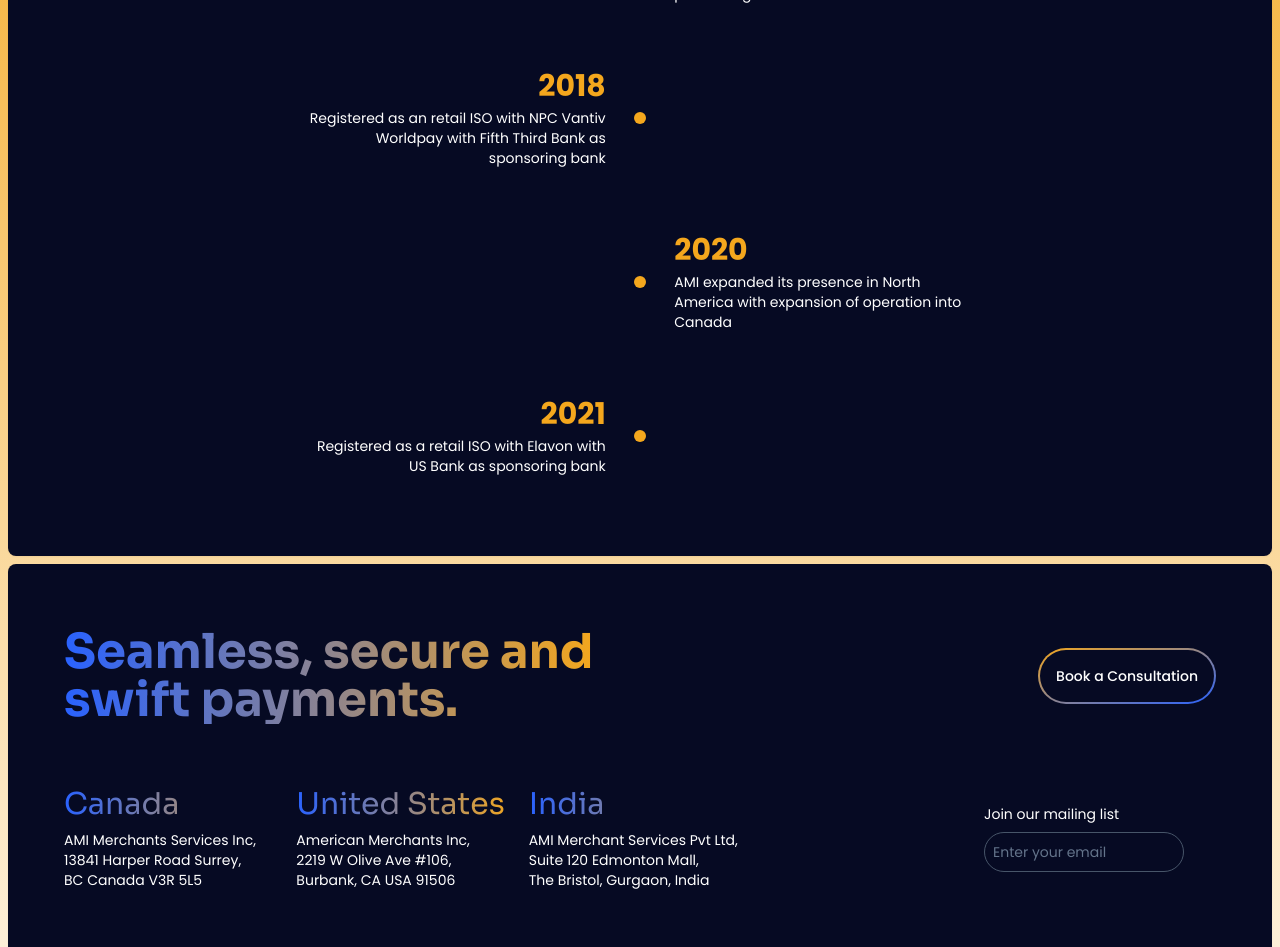
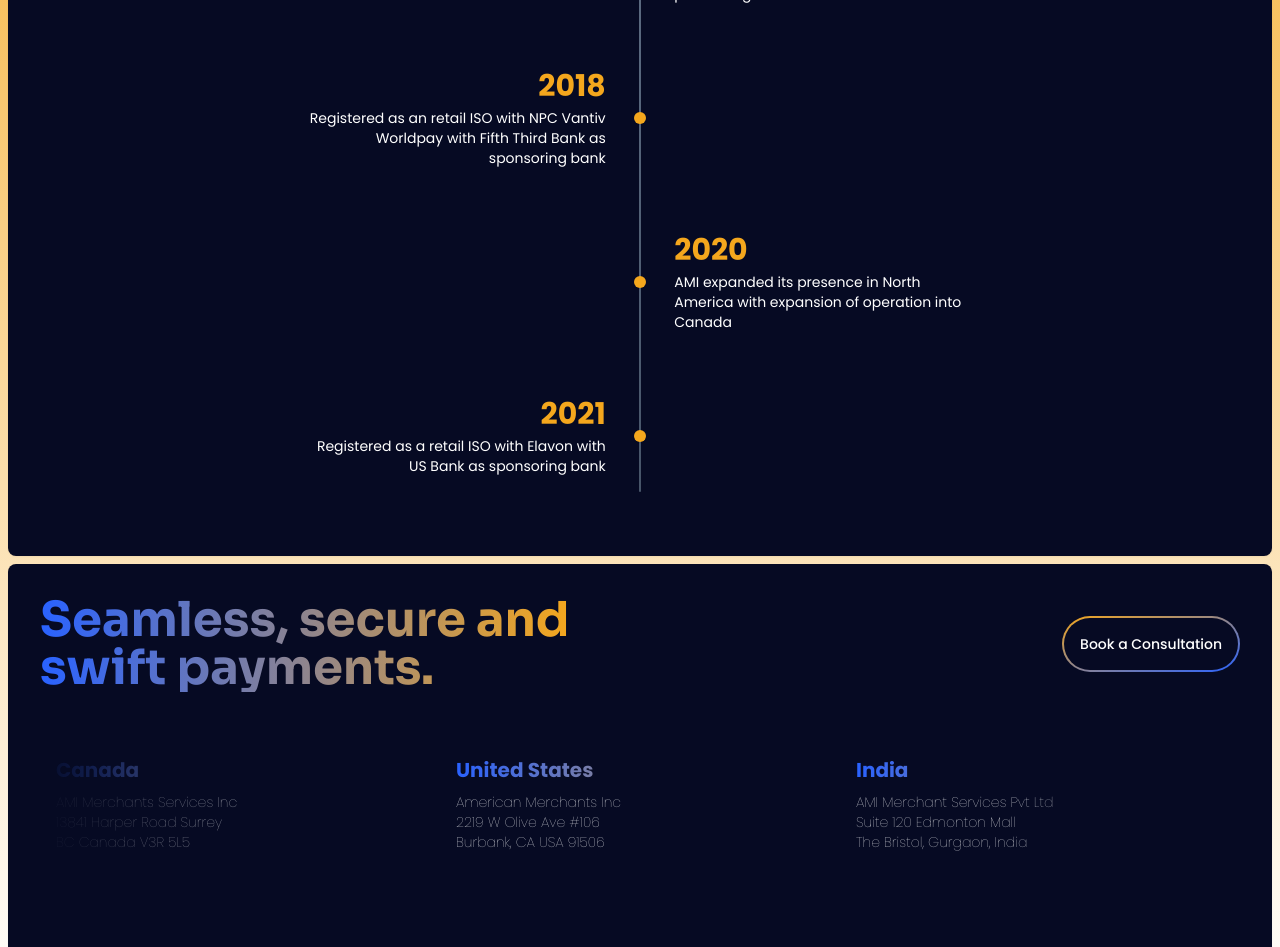
Before and after one commit to thecodizt/labs-ami-web, a Next.js app: page / in a window 1280 px wide. Shown: the part 1848-2795 px from the top of the page. Built offline with nearby package versions, Linux system fonts and the light colour scheme.

Commit message:
UPDATE: Time line and footer

```diff
--- a/components/footer.tsx
+++ b/components/footer.tsx
@@ -31,9 +31,7 @@ const Footer = () => {
 
 	return (
 		<>
-			<MoveUpFadeInSection className="hidden lg:block p-8 bg-PURPLE rounded-lg shadow-sm h-full w-full text-['Poppins'] text-white">
-				{(inView: boolean) => (
-					<MoveUpFadeInSection className="flex flex-col gap-12 px-6 pt-8 w-full h-full justify-between">
+			<MoveUpFadeInSection className="hidden lg:flex flex-col gap-10 p-8 bg-PURPLE rounded-lg shadow-sm h-full w-full text-['Poppins'] text-white">
 				<div className="w-full flex items-center justify-between gap-4 text-3xl font-bold">
 					<MoveUpFadeInSection className="bg-gradient-to-r from-BLUE to-GOLD bg-clip-text text-transparent text-bold text-5xl font-[Sora]">
 						Seamless, secure and <br /> swift payments.
@@ -53,15 +51,13 @@ const Footer = () => {
 					</MoveUpFadeInSection>
 				</div>
 				<div className="w-full flex items-center justify-between gap-4 text-3xl">
-							<div className="w-[60%] flex gap-4">
-								<MoveUpFadeInSection className="flex flex-col gap-2 w-full">
+					{/* <MoveUpFadeInSection className="flex flex-col gap-2 w-full">
 								<span className="bg-gradient-to-r from-BLUE to-GOLD bg-clip-text text-transparent text-bold text-3xl font-[Sora]">
 									Canada
 								</span>
 								<span className="text-sm">
 									AMI Merchants Services Inc, <br /> 13841
-										Harper Road Surrey, <br /> BC Canada V3R
-										5L5
+									Harper Road Surrey, <br /> BC Canada V3R 5L5
 								</span>
 							</MoveUpFadeInSection>
 							<MoveUpFadeInSection className="flex flex-col gap-2 w-full">
@@ -69,9 +65,8 @@ const Footer = () => {
 									United States
 								</span>
 								<span className="text-sm">
-										American Merchants Inc, <br /> 2219 W
-										Olive Ave #106, <br /> Burbank, CA USA
-										91506
+									American Merchants Inc, <br /> 2219 W Olive
+									Ave #106, <br /> Burbank, CA USA 91506
 								</span>
 							</MoveUpFadeInSection>
 							<MoveUpFadeInSection className="flex flex-col gap-2 w-full">
@@ -79,92 +74,27 @@ const Footer = () => {
 									India
 								</span>
 								<span className="text-sm">
-										AMI Merchant Services Pvt Ltd, <br />{" "}
-										Suite 120 Edmonton Mall, <br /> The
-										Bristol, Gurgaon, India
+									AMI Merchant Services Pvt Ltd, <br /> Suite
+									120 Edmonton Mall, <br /> The Bristol,
+									Gurgaon, India
 								</span>
-								</MoveUpFadeInSection>
+							</MoveUpFadeInSection> */}
+
+					<InfiniteMovingCardsFooter />
 				</div>
-							<div className="w-[40%] flex flex-col items-end justify-end gap-4 p-8">
-								<MoveUpFadeInSection className="flex flex-col items-start gap-2">
-									<span className="text-sm">
-										Join our mailing list
-									</span>
-									<Input
-										placeholder="Enter your email"
-										className="w-[200px] h-10 p-2 rounded-full border border-slate-600 bg-transparent text-slate-600 outline-none"
-									/>
-								</MoveUpFadeInSection>
-							</div>
-						</div>
-
-						<MoveUpFadeInSection className="w-full flex flex-col items-start justify-center gap-2 text-slate-400">
-							<div className="flex gap-2 items-center">
-								<Image
-									src={"/images/hero/green-check.png"}
-									alt="AMI"
-									width={20}
-									height={20}
-								/>
-								<span className="text-xs">
-									For the US, American Merchants Inc is a
-									registered ISO of Wells Fargo Bank, NA,
-									Concord, CA, Fifth Third Bank, N.A.
-									Cincinnati, OH, USA and Elavon, Inc. Georgia
-									[a wholly owned subsidiary of U.S. Bancorp,
-									Minneapolis, MN]
-								</span>
-							</div>
-
-							<div className="flex gap-2 items-center">
-								<Image
-									src={"/images/hero/green-check.png"}
-									alt="AMI"
-									width={20}
-									height={20}
-								/>
-								<span className="text-xs">
-									For Canada, American Merchants Inc is a
-									registered ISO of Wells Fargo Bank, NA,
-									Concord, CA, Fifth Third Bank, N.A.
-									Cincinnati, OH, USA and Elavon, Inc. Georgia
-									[a wholly owned subsidiary of U.S. Bancorp,
-									Minneapolis, MN]
-								</span>
-							</div>
-							<div className="flex gap-2 items-center">
-								<Image
-									src={"/images/hero/green-check.png"}
-									alt="AMI"
-									width={20}
-									height={20}
-								/>
-								<span className="text-xs">
-									For India, American Merchants Inc is a
-									registered ISO of Wells Fargo Bank, NA,
-									Concord, CA, Fifth Third Bank, N.A.
-									Cincinnati, OH, USA and Elavon, Inc. Georgia
-									[a wholly owned subsidiary of U.S. Bancorp,
-									Minneapolis, MN]
-								</span>
-							</div>
-						</MoveUpFadeInSection>
 
 				<div className="w-full flex justify-between items-center text-slate-400 text-xs pt-8">
 					<span>
-								Copyright ©️ American Merchants Inc. 2007 -
-								2024. All rights reserved. American Merchants
-								Inc. is a registered trade mark. Any
-								unauthorised use is expressly prohibited{" "}
+						Copyright ©️ American Merchants Inc. 2007 - 2024. All
+						rights reserved. American Merchants Inc. is a registered
+						trade mark. Any unauthorised use is expressly prohibited{" "}
 					</span>
 					<span>Cookies Terms of Use Legal</span>
 				</div>
 			</MoveUpFadeInSection>
-				)}
-			</MoveUpFadeInSection>
 
 			<MoveUpFadeInSection className="flex lg:hidden flex-col gap-4 p-8 bg-PURPLE rounded-lg shadow-sm h-[98vh] w-full text-['Poppins'] text-white">
-				<div className="w-full flex flex-col items-center justify-center gap-4 text-2xl font-bold text-center">
+				<div className="h-full w-full flex flex-col items-center justify-center gap-10 text-2xl font-bold text-center">
 					<MoveUpFadeInSection className="bg-gradient-to-r from-BLUE to-GOLD bg-clip-text text-transparent text-bold text2xl font-[Sora]">
 						Seamless, secure and <br /> swift payments.
 					</MoveUpFadeInSection>
@@ -182,67 +112,10 @@ const Footer = () => {
 						</Button>
 					</MoveUpFadeInSection>
 				</div>
-				<MoveUpFadeInSection className="w-full flex flex-col items-center justify-center gap-4 p-4">
-					<span className="text-sm">Join our mailing list</span>
-					<Input
-						placeholder="Enter your email"
-						className="w-full h-10 p-2 rounded-full border border-slate-600 bg-transparent text-slate-600 outline-none"
-					/>
-				</MoveUpFadeInSection>
 
 				<div className="w-full flex items-center justify-between gap-4 text-3xl">
 					<InfiniteMovingCardsFooter />
 				</div>
-
-				<MoveUpFadeInSection className="w-full flex flex-col items-start justify-center gap-2 text-slate-400">
-					<div className="flex gap-2 items-center">
-						<Image
-							src={"/images/hero/green-check.png"}
-							alt="AMI"
-							width={20}
-							height={20}
-						/>
-						<span className="max-w-[80vw] text-xs font-light text-ellipsis text-nowrap overflow-hidden">
-							For the US, American Merchants Inc is a registered
-							ISO of Wells Fargo Bank, NA, Concord, CA, Fifth
-							Third Bank, N.A. Cincinnati, OH, USA and Elavon,
-							Inc. Georgia [a wholly owned subsidiary of U.S.
-							Bancorp, Minneapolis, MN]
-						</span>
-					</div>
-
-					<div className="flex gap-2 items-center">
-						<Image
-							src={"/images/hero/green-check.png"}
-							alt="AMI"
-							width={20}
-							height={20}
-						/>
-						<span className="max-w-[80vw] text-xs font-light text-ellipsis text-nowrap overflow-hidden">
-							For Canada, American Merchants Inc is a registered
-							ISO of Wells Fargo Bank, NA, Concord, CA, Fifth
-							Third Bank, N.A. Cincinnati, OH, USA and Elavon,
-							Inc. Georgia [a wholly owned subsidiary of U.S.
-							Bancorp, Minneapolis, MN]
-						</span>
-					</div>
-
-					<div className="flex gap-2 items-center">
-						<Image
-							src={"/images/hero/green-check.png"}
-							alt="AMI"
-							width={20}
-							height={20}
-						/>
-						<span className="max-w-[80vw] text-xs font-light text-ellipsis text-nowrap overflow-hidden">
-							For India, American Merchants Inc is a registered
-							ISO of Wells Fargo Bank, NA, Concord, CA, Fifth
-							Third Bank, N.A. Cincinnati, OH, USA and Elavon,
-							Inc. Georgia [a wholly owned subsidiary of U.S.
-							Bancorp, Minneapolis, MN]
-						</span>
-					</div>
-				</MoveUpFadeInSection>
 
 				<div className="w-full h-full flex flex-col justify-end items-center text-slate-400 text-xs font-thin text-center pt-8 gap-8">
 					<span>
--- a/components/ui/infinite-moving-cards-footer.tsx
+++ b/components/ui/infinite-moving-cards-footer.tsx
@@ -9,16 +9,25 @@ const countries = [
 		country: "Canada",
 		address:
 			"AMI Merchants Services Inc 13841 Harper Road Surrey, BC Canada V3R 5L5",
+		addressLine1: "AMI Merchants Services Inc",
+		addressLine2: "13841 Harper Road Surrey",
+		addressLine3: "BC Canada V3R 5L5",
 	},
 	{
 		country: "United States",
 		address:
 			"American Merchants Inc 2219 W Olive Ave #106 Burbank, CA USA 91506",
+		addressLine1: "American Merchants Inc",
+		addressLine2: "2219 W Olive Ave #106",
+		addressLine3: "Burbank, CA USA 91506",
 	},
 	{
 		country: "India",
 		address:
 			"AMI Merchant Services Pvt Ltd Suite 120 Edmonton Mall The Bristol, Gurgaon, India",
+		addressLine1: "AMI Merchant Services Pvt Ltd",
+		addressLine2: "Suite 120 Edmonton Mall",
+		addressLine3: "The Bristol, Gurgaon, India",
 	},
 ];
 
@@ -112,13 +121,9 @@ export const InfiniteMovingCardsFooter = ({
 					pauseOnHover && "hover:[animation-play-state:paused]"
 				)}
 			>
-				{items.map(
-					(
-						item: { country: string; address: string },
-						idx: number
-					) => (
+				{items.map((item: any, idx: number) => (
 					<li
-							className="w-[200px] p-6"
+						className="w-[200px] lg:w-[400px] p-6"
 						key={item.country}
 					>
 						<div className="flex flex-col gap-2">
@@ -126,12 +131,15 @@ export const InfiniteMovingCardsFooter = ({
 								{item.country}
 							</span>
 							<span className="text-sm text-gray-100 font-thin">
-									{item.address}
+								{item.addressLine1}
+								<br />
+								{item.addressLine2}
+								<br />
+								{item.addressLine3}
 							</span>
 						</div>
 					</li>
-					)
-				)}
+				))}
 			</ul>
 		</div>
 	);
--- a/components/ui/timeline.tsx
+++ b/components/ui/timeline.tsx
@@ -1,7 +1,7 @@
 //@ts-nocheck
 "use client";
-import React, { useRef } from 'react';
-import { motion, useScroll, useSpring } from 'framer-motion';
+import React from "react";
+import { motion } from "framer-motion";
 
 interface TimelineItem {
 	year: number;
@@ -19,15 +19,24 @@ interface TimelineProps {
 const TimelineItem: React.FC<TimelineItemProps> = ({ year, event, isLeft }) => {
 	return (
 		<motion.li
-      className={`flex justify-center items-center w-full mb-8 ${isLeft ? 'flex-row-reverse' : ''}`}
-      initial={{ opacity: 0, y: 50 }}
-      whileInView={{ opacity: 1, y: 0 }}
-      viewport={{ once: true, amount: 0.8 }}
+			className={`flex justify-center items-center w-full mb-8 ${
+				isLeft ? "flex-row-reverse" : ""
+			}`}
+			initial="hidden"
+			whileInView="visible"
+			exit="hidden"
+			viewport={{ once: false, amount: 0.8 }}
+			variants={{
+				visible: { opacity: 1, y: 0 },
+				hidden: { opacity: 0, y: 50 },
+			}}
 			transition={{ duration: 0.5 }}
 		>
-      <div className={`w-[90%] ${!isLeft ? ' text-right' : ''}`}>
+			<div className={`w-[90%] ${!isLeft ? " text-right" : ""}`}>
 				<div className="p-4">
-          <h3 className="text-3xl font-bold text-GOLD mb-1">{year}</h3>
+					<h3 className="text-3xl font-bold text-GOLD mb-1">
+						{year}
+					</h3>
 					<p className="text-white text-sm lg:text-md">{event}</p>
 				</div>
 			</div>
@@ -40,25 +49,10 @@ const TimelineItem: React.FC<TimelineItemProps> = ({ year, event, isLeft }) => {
 };
 
 const Timeline: React.FC<TimelineProps> = ({ data }) => {
-  const containerRef = useRef(null);
-  const { scrollYProgress } = useScroll({
-    target: containerRef,
-    offset: ["start end", "end start"]
-  });
-
-  const smoothProgress = useSpring(scrollYProgress, { damping: 50, stiffness: 400 });
-
 	return (
-    <div className="max-w-5xl mx-auto p-4" ref={containerRef}>
+		<div className="max-w-5xl mx-auto p-4">
 			<ul className="relative list-none p-0">
-        <motion.div
-          className="absolute left-1/2 transform -translate-x-1/2 w-[2px] bg-gradient-to-b from-slate-600 via-slate-500 to-slate-600 rounded-full"
-          style={{
-            height: '100%',
-            originY: 0,
-            scaleY: smoothProgress
-          }}
-        />
+				<div className="absolute left-1/2 transform -translate-x-1/2 h-full w-[2px] bg-gradient-to-b from-slate-600 via-slate-500 to-slate-600 rounded-full" />
 				{data.map((item, index) => (
 					<TimelineItem
 						key={index}
```
Lines whose indentation alone changed are shown as unchanged.
